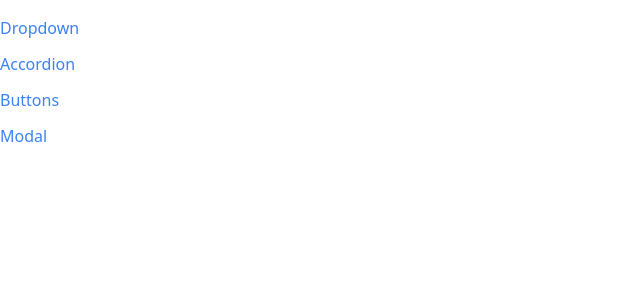
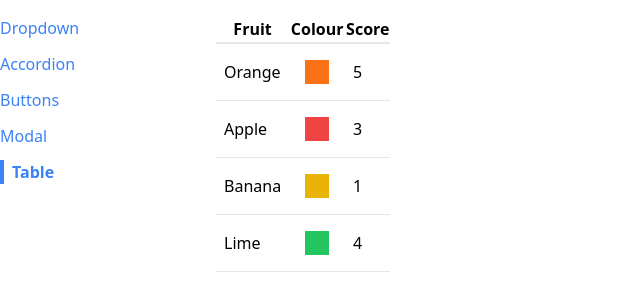
Before and after one commit to JoshuaMather/react-tutorial-apps, a React (Create React App) app in the folder comps/: page /table in a window 1280 px wide. Shown: the top 300 px of the page, without its empty margins (0-640 px from the left). Built offline with nearby package versions, Linux system fonts and the light colour scheme.

Commit message:
Section 15 - Start data table

```diff
--- a/comps/src/App.js
+++ b/comps/src/App.js
@@ -4,6 +4,7 @@
 import DropdownPage from "./pages/DropdownPage";
 import ButtonPage from "./pages/ButtonPage";
 import ModalPage from "./pages/ModalPage";
+import TablePage from "./pages/TablePage";
 
 function App() {
     return (
@@ -22,6 +23,9 @@
                 <Route path="/modal">
                     <ModalPage />
                 </Route>
+                <Route path="/table">
+                    <TablePage />
+                </Route>
             </div>
         </div>
     )
--- a/comps/src/components/Sidebar.js
+++ b/comps/src/components/Sidebar.js
@@ -6,6 +6,7 @@
         { label:'Accordion', path:'/accordion' },
         { label:'Buttons', path:'/buttons' },
         { label:'Modal', path:'/modal' },
+        { label:'Table', path:'/table' },
     ];
 
     const renderedLinks = links.map((link) => {
--- /dev/null
+++ b/comps/src/components/Table.js
@@ -0,0 +1,32 @@
+function Table({ data, config, keyFn }) {
+    const renderedHeaders = config.map((col) => {
+        return <th key={col.label}>{col.label}</th>
+    })
+
+    const renderedRows = data.map((rowData) => {
+        const renderedCells = config.map((col) => {
+            return <td className="p-2" key={col.label}>{col.render(rowData)}</td>
+        })
+
+        return (
+            <tr key={keyFn(rowData)} className="border-b">
+                {renderedCells}
+            </tr>
+        )
+    })
+
+    return (
+        <table className="table-auto border-spacing-2">
+            <thead>
+                <tr className="border-b-2">
+                    {renderedHeaders}
+                </tr>
+            </thead>
+            <tbody>
+                {renderedRows}
+            </tbody>
+        </table>
+    );
+}
+
+export default Table;
--- /dev/null
+++ b/comps/src/pages/TablePage.js
@@ -0,0 +1,37 @@
+import Table from "../components/Table";
+
+function TablePage() {
+    const data = [
+        { name:'Orange', color:'bg-orange-500', score:5 },
+        { name:'Apple', color:'bg-red-500', score:3 },
+        { name:'Banana', color:'bg-yellow-500', score:1 },
+        { name:'Lime', color:'bg-green-500', score:4 },
+    ];
+
+    const config = [
+        {
+            label:'Fruit',
+            render: (fruit) =>  fruit.name
+        },
+        {
+            label:'Colour',
+            render: (fruit) => <div className={`p-3 m-2 ${fruit.color}`}></div>
+        },
+        {
+            label:'Score',
+            render: (fruit) => fruit.score
+        },
+    ];
+
+    const keyFn = (fruit) => {
+        return fruit.name
+    };
+
+    return (
+        <div>
+            <Table data={data} config={config} keyFn={keyFn} />
+        </div>
+    );
+}
+
+export default TablePage;
```
